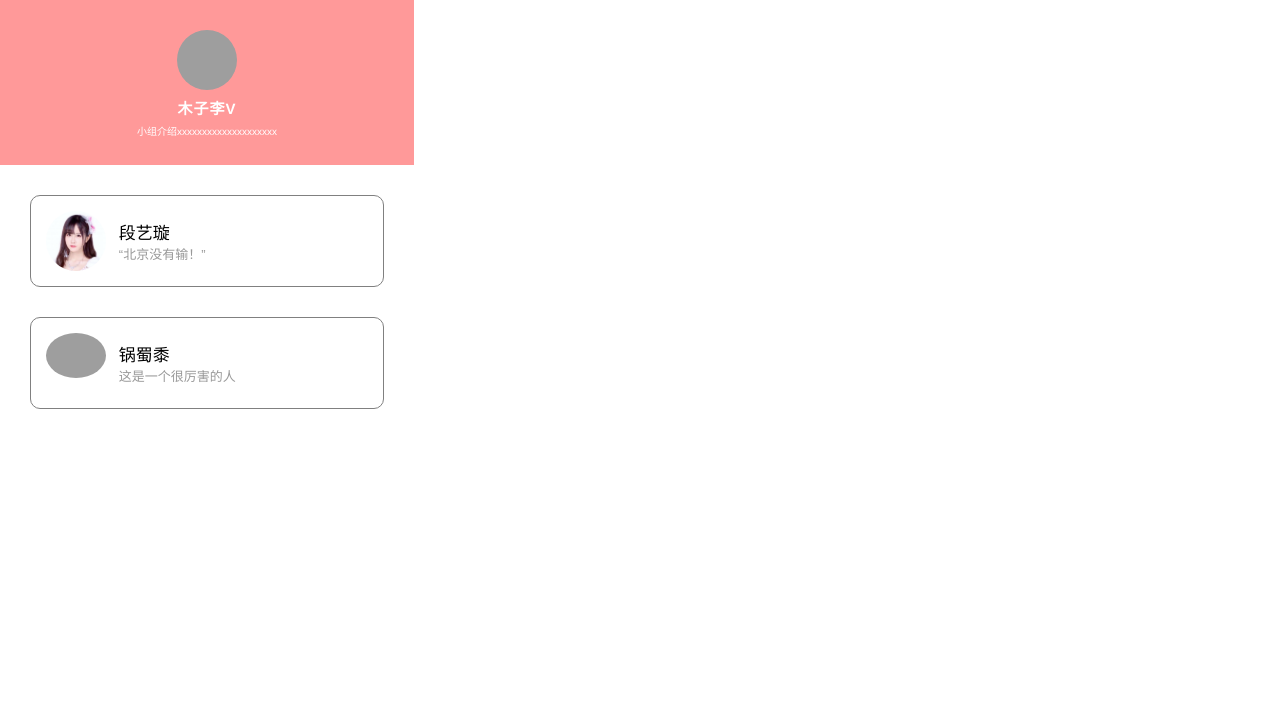
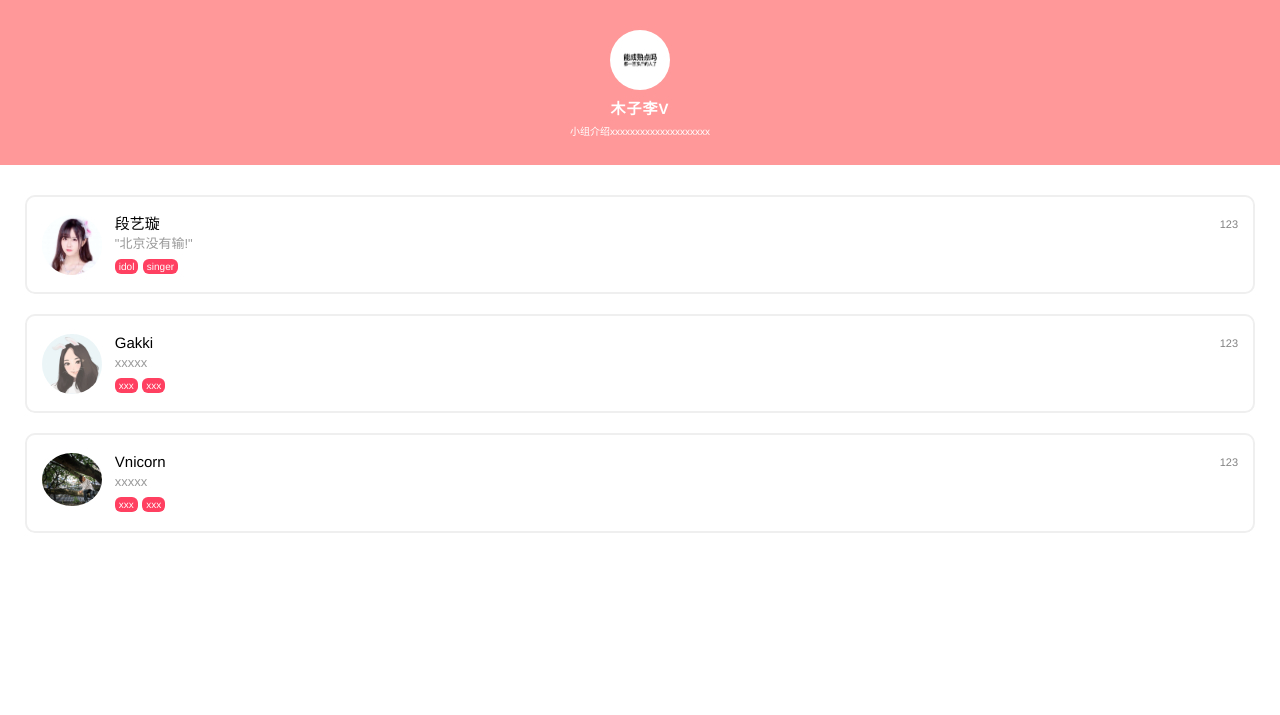
Before and after one commit to SummerCheng/uband-s2--V, a Flask app: page / in a window 1280 px wide. Shown: the top 715 px of the page. Run offline with Flask 2, Linux system fonts and the light colour scheme; grey boxes are pictures that could not be loaded.

Commit message:
update index

```diff
--- a/run.py
+++ b/run.py
@@ -5,30 +5,24 @@ import codecs
 
 app = Flask(__name__)
 
-def readJson(student_number):
+def readJson(json_name):
 	file_text=''
 	json_folder = 'static/json/'
-	try:
-		file = codecs.open(json_folder+student_number+'.json', 'r+','utf-8')
-		# file = open(json_folder+student_number+'.json', 'r+',encoding='utf-8')
-	except:
-		print ("!!!cannot open!!!")
-	try:
-		file_text = file.read()
-		file_text = dict(json.loads(file_text))
-	except:
-		print ("!!!cannot read!!!")
-		print (file_text)
+	file = codecs.open(json_folder+json_name+'.json', 'r+','utf-8')
+	# file = open(json_folder+student_number+'.json', 'r+',encoding='utf-8')
+	file_text = file.read()
+	file_text = json.loads(file_text)
 	return file_text
 
 @app.route('/')
 def homepage():
-	return render_template('index.html')
+	json_text = readJson("index")
+	return render_template('index.html',data=json_text)
 
 @app.route('/<string:student_number>/details')
 def intro(student_number):
 	file_text = readJson(student_number)
-	return render_template(str(student_number)+".html", data=file_text)
+	return render_template(str(student_number)+".html", data=dict(file_text))
 
 if __name__ == '__main__':
 	app.run(debug=True)
--- a/static/css/new.css
+++ b/static/css/new.css
@@ -1,11 +1,6 @@
 .Circle-img {
     display: block;
     border-radius: 50%;
-}
-
-body{
-    width:414px;
-    height:716px;
 }
 
 /*Top*/
@@ -38,14 +33,38 @@ body{
 }
 
 /*Bottom*/
-.box-margin{
-    padding:0 30px;
-    padding-top:30px;
+.Bottom{
+    padding:10px 0;
 }
 
-.box-border{
-    border:solid 1px;
-    border-color:grey;
+.person-panel{
+    margin:0 25px;
+    margin-top:20px;
+    border: solid #efefef 2px;
     border-radius:10px;
-    margin:0 auto;
 }
+
+.person-name{
+    font-size:15px;
+}
+.person-desc{
+    font-size:13px;
+}
+
+.person-label{
+    width:50px;
+    height:17px;
+    background-color:#ff4060;
+    border-radius: 6px;
+    font-size: 10px;
+    color: white;
+    padding: 2px 4px;
+}
+
+.person-checkin{
+    width:70px;
+    margin-top:-40px;
+    text-align:right;
+    font-size:11px;
+    color:#828282;
+}
--- a/templates/index.html
+++ b/templates/index.html
@@ -5,43 +5,36 @@
     <meta name="viewport" content="width=device-width,initial-scale=1,user-scalable=0">
     <title>木子李V</title>
     <link rel="stylesheet" href="/static/css/weui.css">
-     <link rel="stylesheet" href="/static/css/new.css?q=1211a1sas1aaaaaaaaaaaaaaasaaaaaaa1112">
+     <link rel="stylesheet" href="/static/css/new.css">
 </head>
 <body ontouchstart>
     <!-- Top -->
     <div class="Top">
-		<img class="Top-img Circle-img" src="/static/img/uband-logo.png" alt="">
+		<img class="Top-img Circle-img" src="/static/img/team.jpg" alt="">
 		<p class="Top-name" style="color:white">木子李V</p>
 		<p class="Top-desc" style="color:white">小组介绍xxxxxxxxxxxxxxxxxxxx</p>
     </div>
     <!-- end of Top-->
     <div class="Bottom">
-        <div class="box-margin">
-            <div class="weui-panel__bd box-border">
+        {% for person in data %}
+        <div class="weui-panel__bd person-panel">
                 <a href="javascript:void(0);" class="weui-media-box weui-media-box_appmsg">
                     <div class="weui-media-box__hd">
-                            <img class="weui-media-box__thumb" src="/static/img/ddd.jpg" style="display:block;border-radius:50%" alt="">
+                        <img class="weui-media-box__thumb" src={{person.icon}} style="display:block;border-radius:50%" alt="">
                     </div>
                     <div class="weui-media-box__bd">
-                            <h4 class="weui-media-box__title">段艺璇</h4>
-                            <p class="weui-media-box__desc">“北京没有输！”</p>
+                        <h4 class="weui-media-box__title person-name">{{person.name}}</h4>
+                        <p class="weui-media-box__desc person-desc">{{person.desc}}</p>
+                        {% for label in person.labels %}
+                        <label class="person-label" for="">{{label}}</label>
+                        {% endfor %}
+                    </div>
+                    <div class='person-checkin'>
+                        <p>{{person.checkin}}</p>
                     </div>
                 </a>
         </div>
-        </div>
-        <div class="box-margin">
-            <div class="weui-panel__bd box-border">
-                    <a href="javascript:void(0);" class="weui-media-box weui-media-box_appmsg">
-                        <div class="weui-media-box__hd">
-                            <img class="weui-media-box__thumb" src="/static/img/uband-logo.png" style="display:block;border-radius:50%" alt="">
-                        </div>
-                        <div class="weui-media-box__bd">
-                            <h4 class="weui-media-box__title">锅蜀黍</h4>
-                            <p class="weui-media-box__desc">这是一个很厉害的人</p>
-                        </div>
-                    </a>
-            </div>
-        </div>
+        {% endfor %}
 	</div>
 </body>
 </html>
```
Also changed, not shown: static/json/index.json (added, +23 -0 lines), static/img/team.jpg (added). Lines whose indentation alone changed are shown as unchanged.
